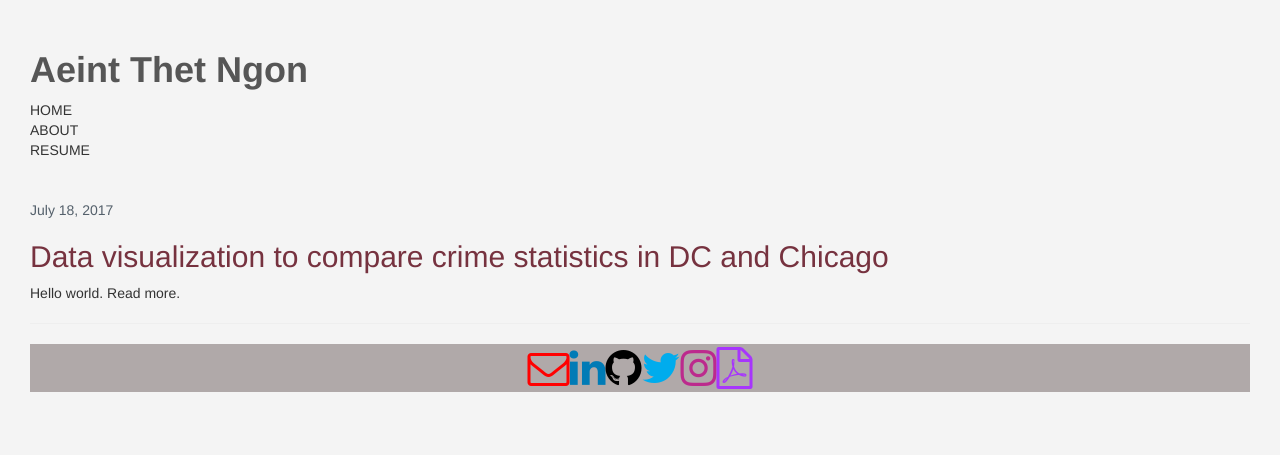
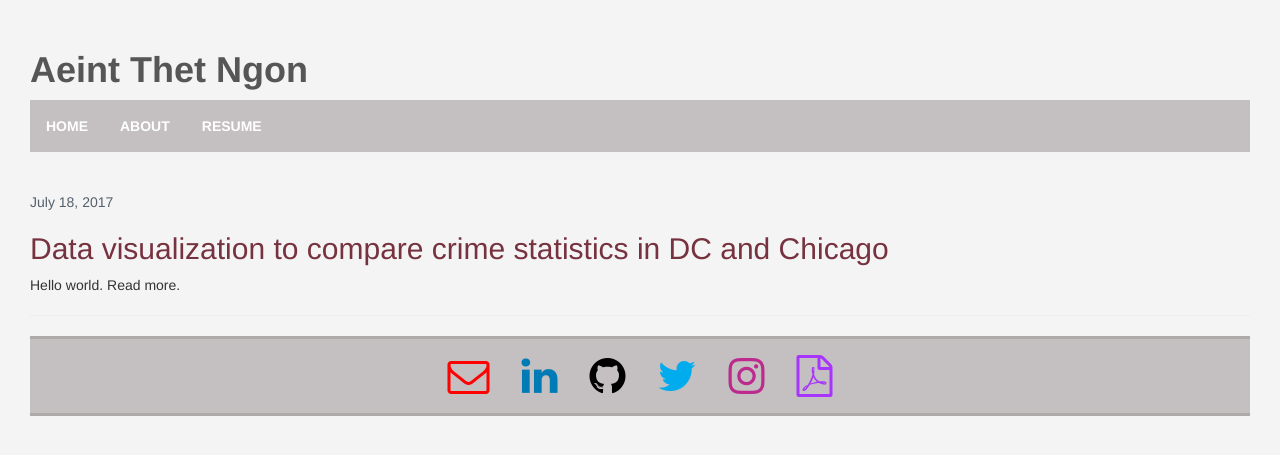
Before and after one commit to aeintngon/old-webpage, a Jekyll site: the page built from index.html, in a window 1280 px wide. Shown: the top 455 px of the page. Built offline with Jekyll 4.4.1, drawn with Linux system fonts in a browser that asks for light colours; nearby versions of some CDN libraries.

Commit message:
Update styles.css

```diff
--- a/CSS/styles.css
+++ b/CSS/styles.css
@@ -38,7 +38,7 @@ a:hover {
 	margin: 0;
 }
 
-.main-list {
+ul {
     list-style: none;
     margin: 0;
     padding: 0;
@@ -46,11 +46,11 @@ a:hover {
     background-color: #C4BFC0;
 }
 
-.main-list li {
+li {
     float: left;
 }
 
-.main-list li a {
+li a {
     display: block;
     font-weight: bold;
     color: white;
@@ -59,18 +59,8 @@ a:hover {
     text-decoration: none;
 }
 
-.main-list li a:hover {
+li a:hover {
     background-color: #76323F;
-}
-
-ul {
-    margin: 0;
-    padding: 0;
-    list-style: none;
-}
-
-* {
-    box-sizing: border-box;
 }
 
 .content {
```
